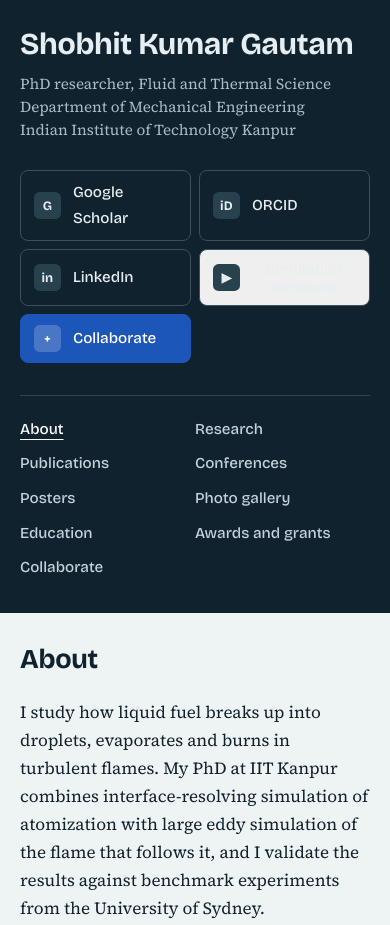
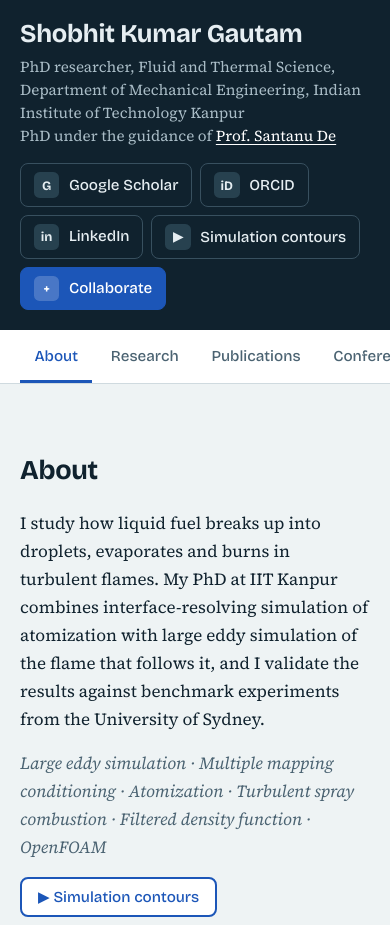
Before and after one commit to shobhitg21-1995/shobhitg21iitk, a plain HTML site: page index.html in a window 390 px wide. Shown: the top 925 px of the page. Drawn offline with nearby package versions, Linux system fonts and the light colour scheme.

Commit message:
Add files via upload

```diff
--- a/index.html
+++ b/index.html
@@ -14,11 +14,12 @@
 <a class="skip" href="#main">Skip to content</a>
 
 <div class="layout">
-  <aside class="side">
-    <div class="side-inner">
+  <header class="top">
+    <div class="top-inner">
+      <div class="id">
         <h1>Shobhit Kumar Gautam</h1>
-      <p class="role">PhD researcher, Fluid and Thermal Science<br>Department of Mechanical Engineering<br>Indian Institute of Technology Kanpur</p>
-
+        <p class="role">PhD researcher, Fluid and Thermal Science, Department of Mechanical Engineering, Indian Institute of Technology Kanpur<br>PhD under the guidance of <a href="https://home.iitk.ac.in/~sde/" target="_blank" rel="noopener">Prof. Santanu De</a></p>
+      </div>
       <div class="links" id="links">
         <a class="btn" data-link="scholar" href="#" target="_blank" rel="noopener"><span class="ic">G</span>Google Scholar</a>
         <a class="btn" data-link="orcid" href="#" target="_blank" rel="noopener"><span class="ic">iD</span>ORCID</a>
@@ -26,8 +27,11 @@
         <button type="button" class="btn" id="simBtn"><span class="ic">▶</span>Simulation contours</button>
         <a class="btn primary" data-link="collab" href="#collaborate"><span class="ic">+</span>Collaborate</a>
       </div>
+    </div>
+  </header>
 
-      <nav aria-label="Sections">
+  <nav class="tabs" aria-label="Sections">
+    <div class="tabs-inner">
       <a href="#about">About</a>
       <a href="#research">Research</a>
       <a href="#publications">Publications</a>
@@ -37,9 +41,8 @@
       <a href="#education">Education</a>
       <a href="#awards">Awards and grants</a>
       <a href="#collaborate">Collaborate</a>
+    </div>
   </nav>
-    </div>
-  </aside>
 
   <main id="main">
     <section id="about">
@@ -136,7 +139,7 @@
     <section id="education">
       <h2>Education</h2>
       <ol class="timeline">
-        <li><strong>PhD, Fluid and Thermal Science</strong><span>IIT Kanpur · 2023 to present · CPI 8.0</span></li>
+        <li><strong>PhD, Fluid and Thermal Science</strong><span>IIT Kanpur · 2023 to present · CPI 8.0<br>Under the guidance of <a href="https://home.iitk.ac.in/~sde/" target="_blank" rel="noopener">Prof. Santanu De</a></span></li>
         <li><strong>MS (Research), Fluid and Thermal Science</strong><span>IIT Kanpur · CPI 8.4</span></li>
         <li><strong>M.Tech, Mechanical Engineering</strong><span>Maulana Azad National Institute of Technology, Bhopal · CPI 8.4</span></li>
       </ol>
--- a/script.js
+++ b/script.js
@@ -10,7 +10,7 @@
   document.getElementById('yr').textContent = new Date().getFullYear();
 
   // highlight current section in the sidebar
-  var navLinks = document.querySelectorAll('.side nav a');
+  var navLinks = document.querySelectorAll('.tabs a');
   if ('IntersectionObserver' in window) {
     var io = new IntersectionObserver(function (entries) {
       entries.forEach(function (e) {
@@ -46,4 +46,22 @@
       if (e.key === 'ArrowRight') show(cur + 1);
     });
   }
+
+  // simulation contours video
+  var vd = document.getElementById('vd');
+  var vid = vd && vd.querySelector('video');
+  function openVideo() {
+    if (!vd || !vd.showModal) return;
+    if (!vid.getAttribute('src')) vid.src = 'assets/video/needle-spray.mp4';
+    vd.showModal();
+    var p = vid.play(); if (p && p.catch) p.catch(function () {});
+  }
+  ['simBtn', 'simBtn2'].forEach(function (id) {
+    var b = document.getElementById(id); if (b) b.addEventListener('click', openVideo);
+  });
+  if (vd) {
+    vd.querySelector('.lb-x').addEventListener('click', function () { vd.close(); });
+    vd.addEventListener('click', function (e) { if (e.target === vd) vd.close(); });
+    vd.addEventListener('close', function () { vid.pause(); });
+  }
 })();
--- a/style.css
+++ b/style.css
@@ -10,38 +10,42 @@
   --body:"Source Serif 4",Georgia,"Times New Roman",serif;
 }
 *{box-sizing:border-box}
-html{scroll-behavior:smooth;scroll-padding-top:1.5rem}
+html{scroll-behavior:smooth;scroll-padding-top:4rem}
 body{margin:0;background:var(--mist);color:var(--ink);font-family:var(--body);font-size:1.0625rem;line-height:1.65}
 a{color:var(--cobalt)}
 a:focus-visible,.btn:focus-visible{outline:3px solid var(--cobalt);outline-offset:3px}
 .skip{position:absolute;left:-999px;top:0;background:var(--ink);color:#fff;padding:.5rem 1rem;z-index:10}
 .skip:focus{left:0}
 
-.layout{display:grid;grid-template-columns:19rem minmax(0,1fr);min-height:100vh}
-.side{background:var(--ink);color:#e6eef2}
-.side-inner{position:sticky;top:0;padding:2.5rem 1.75rem;max-height:100vh;overflow-y:auto}
-.side h1{font-family:var(--display);font-weight:700;font-size:1.9rem;line-height:1.1;margin:0 0 .75rem;letter-spacing:-.01em}
-.role{margin:0 0 1.75rem;color:#a9bcc6;font-size:.95rem;line-height:1.5}
+.layout{display:block}
+.top{background:var(--ink);color:#e6eef2}
+.top-inner{display:flex;flex-wrap:wrap;align-items:center;justify-content:space-between;gap:1rem 2rem;padding:1.5rem clamp(1.25rem,4vw,4rem)}
+.top h1{font-family:var(--display);font-weight:700;font-size:clamp(1.6rem,3vw,2.2rem);line-height:1.1;margin:0 0 .5rem;letter-spacing:-.01em}
+.role{margin:0;color:#a9bcc6;font-size:.95rem;line-height:1.5;max-width:40rem}
+.role a{color:#fff;text-underline-offset:.2em}
+.role a:hover{color:#bcd4ff}
 
-.links{display:grid;gap:.5rem;margin-bottom:2rem}
-.btn{display:flex;align-items:center;gap:.75rem;font-family:var(--display);font-weight:500;font-size:.95rem;text-decoration:none;color:#e6eef2;border:1px solid #38505f;border-radius:.5rem;padding:.6rem .8rem;transition:background .15s,border-color .15s}
+.links{display:flex;flex-wrap:wrap;gap:.5rem}
+.btn{display:flex;align-items:center;gap:.6rem;font-family:var(--display);font-weight:500;font-size:.95rem;text-decoration:none;color:#e6eef2;border:1px solid #38505f;border-radius:.5rem;padding:.5rem .8rem;transition:background .15s,border-color .15s}
 .btn:hover{background:#1a3445;border-color:#6b8696}
-.btn .ic{display:inline-grid;place-items:center;min-width:1.7rem;height:1.7rem;border-radius:.35rem;background:#27414f;font-size:.8rem;font-weight:700}
+.btn .ic{display:inline-grid;place-items:center;min-width:1.6rem;height:1.6rem;border-radius:.35rem;background:#27414f;font-size:.8rem;font-weight:700}
 .btn.primary{background:var(--cobalt);border-color:var(--cobalt);color:#fff}
 .btn.primary:hover{background:var(--cobalt-dark);border-color:var(--cobalt-dark)}
 .btn.primary .ic{background:rgba(255,255,255,.2)}
 .btn.is-off{opacity:.55}
+.top a:focus-visible,.top .btn:focus-visible{outline:3px solid #7fb0ff;outline-offset:3px}
 
-.side nav{display:grid;border-top:1px solid #2c4452;padding-top:1rem}
-.side nav a{color:#c4d3da;text-decoration:none;font-family:var(--display);padding:.3rem 0;font-size:.95rem}
-.side nav a:hover,.side nav a.on{color:#fff;text-decoration:underline;text-underline-offset:.3em}
+.tabs{position:sticky;top:0;z-index:5;background:var(--paper);border-bottom:1px solid var(--line)}
+.tabs-inner{display:flex;gap:.25rem;overflow-x:auto;padding:0 clamp(1.25rem,4vw,4rem);scrollbar-width:thin}
+.tabs a{flex:none;color:var(--slate);text-decoration:none;font-family:var(--display);font-weight:500;font-size:.95rem;padding:.85rem .9rem .7rem;border-bottom:3px solid transparent}
+.tabs a:hover{color:var(--ink)}
+.tabs a.on{color:var(--cobalt);border-bottom-color:var(--cobalt)}
+.tabs a:focus-visible{outline:3px solid var(--cobalt);outline-offset:-3px}
 
-main{padding:0 clamp(1.25rem,5vw,4rem) 3rem;max-width:62rem}
-.hero{margin:0 calc(-1 * clamp(1.25rem,5vw,4rem)) 2.5rem;background:#fff}
-.hero video{display:block;width:100%;max-height:27rem;object-fit:contain;background:#fff}
-.hero figcaption{background:var(--ink);color:#a9bcc6;font-size:.85rem;padding:.6rem clamp(1.25rem,5vw,4rem)}
+main{padding:2.5rem clamp(1.25rem,4vw,4rem) 3rem;max-width:none}
 
-section{padding:1.5rem 0 1rem;max-width:44rem}
+section{padding:1.5rem 0 1rem}
+section>p,.about-text,.timeline,.areas{max-width:46rem}
 h2{font-family:var(--display);font-weight:700;font-size:1.7rem;letter-spacing:-.01em;margin:0 0 1rem}
 h3{font-family:var(--display);font-weight:500;font-size:1.2rem;line-height:1.3;margin:0 0 .4rem}
 p{margin:0 0 1rem}
@@ -58,15 +62,15 @@ p{margin:0 0 1rem}
 .poster span{display:block;padding:.8rem 1rem;font-family:var(--display);font-weight:500;line-height:1.35}
 .poster small{color:var(--slate);font-weight:400}
 
-.gallery{columns:2 16rem;column-gap:1rem}
+.gallery{columns:3 18rem;column-gap:1rem}
 .gallery figure{margin:0 0 1rem;break-inside:avoid;background:var(--paper);border:1px solid var(--line);border-radius:.4rem;overflow:hidden}
 .gallery button{display:block;width:100%;padding:0;border:0;background:none;cursor:zoom-in}
 .gallery img{display:block;width:100%;height:auto}
 .gallery figcaption{padding:.6rem .8rem;font-size:.9rem;color:var(--slate);line-height:1.4}
-#lb{border:0;padding:0;background:#0b1820;color:#e6eef2;max-width:min(92vw,70rem);max-height:94vh;border-radius:.5rem;overflow:hidden}
-#lb::backdrop{background:rgba(5,12,17,.85)}
-#lb img{display:block;max-width:100%;max-height:80vh;margin:0 auto}
-#lb p{margin:0;padding:.7rem 4rem;text-align:center;font-size:.95rem}
+.dlg{border:0;padding:0;background:#0b1820;color:#e6eef2;max-width:min(92vw,70rem);max-height:94vh;border-radius:.5rem;overflow:hidden}
+.dlg::backdrop{background:rgba(5,12,17,.85)}
+.dlg img,.dlg video{display:block;max-width:100%;max-height:80vh;margin:0 auto}
+.dlg p{margin:0;padding:.7rem 4rem;text-align:center;font-size:.95rem}
 .lb-x,.lb-n{position:absolute;border:0;background:rgba(16,34,46,.85);color:#fff;cursor:pointer;font-family:var(--display)}
 .lb-x{top:.6rem;right:.6rem;padding:.4rem .8rem;border-radius:.4rem}
 .lb-n{top:50%;transform:translateY(-50%);font-size:2rem;line-height:1;padding:.4rem .8rem;border-radius:.4rem}
@@ -84,12 +88,21 @@ p{margin:0 0 1rem}
 footer{margin-top:3rem;padding-top:1rem;border-top:1px solid var(--line);color:var(--slate);font-size:.9rem}
 
 @media (max-width:860px){
-  .layout{grid-template-columns:1fr}
-  .side-inner{position:static;max-height:none;padding:1.75rem 1.25rem}
-  .links{grid-template-columns:1fr 1fr}
-  .side nav{grid-template-columns:1fr 1fr}
+  .top-inner{padding-top:1.25rem;padding-bottom:1.25rem}
 }
 @media (prefers-reduced-motion:reduce){
   html{scroll-behavior:auto}
   .btn{transition:none}
 }
+
+.about{display:grid;grid-template-columns:minmax(0,1fr) minmax(14rem,22rem);gap:2.5rem;align-items:start}
+.portrait{margin:0;background:var(--paper);border:1px solid var(--line);border-radius:.4rem;overflow:hidden}
+.portrait img{display:block;width:100%;height:auto}
+.portrait figcaption{padding:.6rem .8rem;font-size:.9rem;color:var(--slate);line-height:1.4}
+.cards{display:grid;grid-template-columns:repeat(auto-fit,minmax(22rem,1fr));gap:1rem}
+.cards .item{margin:0;padding-bottom:.6rem}
+.btn-main{display:inline-flex;align-items:center;gap:.5rem;font-family:var(--display);font-weight:500;font-size:.95rem;color:var(--cobalt);background:var(--paper);border:2px solid var(--cobalt);border-radius:.5rem;padding:.55rem 1rem;cursor:pointer}
+.btn-main:hover{background:var(--cobalt);color:#fff}
+.btn-main:focus-visible{outline:3px solid var(--cobalt);outline-offset:3px}
+button.btn{background:none;cursor:pointer;font-size:.95rem}
+@media (max-width:860px){.about{grid-template-columns:1fr}.portrait{max-width:22rem}.cards{grid-template-columns:1fr}}
```
Lines whose indentation alone changed are shown as unchanged.
